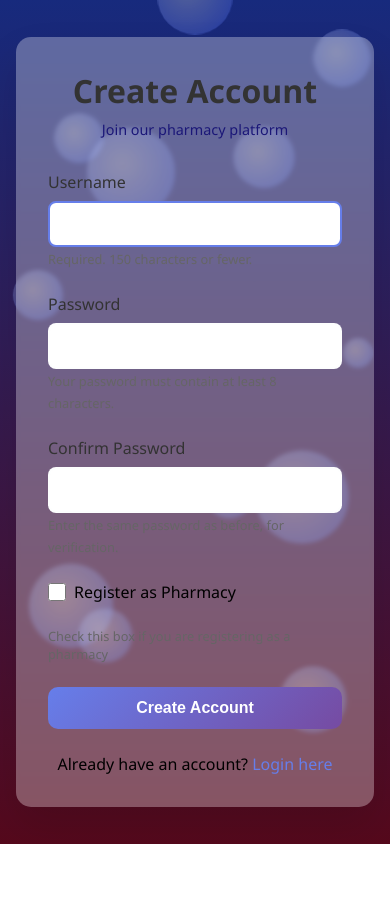
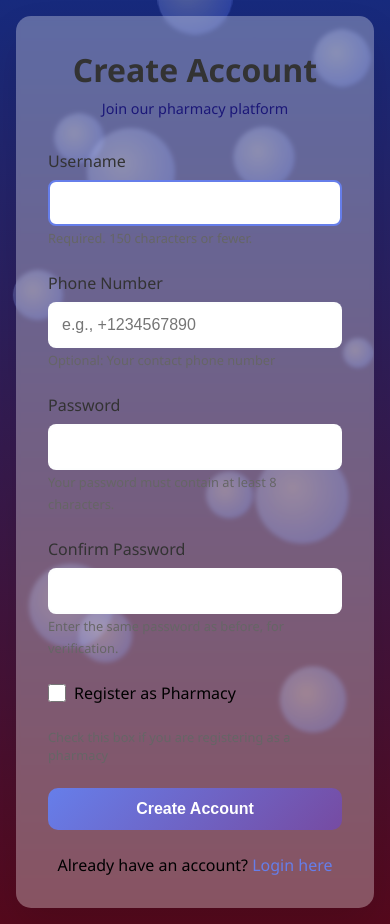
Before and after one commit to satvik-phadte/pharmacy-app-ByteMe, a Django app: page /auth/signup/ in a window 390 px wide. Before the commit the page ends 844 px from the top, so only its background shows below. Run offline with Django 5.2, Linux system fonts and the light colour scheme.

Commit message:
Implement low stock/expiry warnings, phone number in registration, and UI improvements

```diff
--- a/backend/authentication/forms.py
+++ b/backend/authentication/forms.py
@@ -3,6 +3,13 @@ from django.contrib.auth.forms import UserCreationForm, AuthenticationForm
 from .models import User, PharmacyLocation, Medicine, Inventory, CustomerLocation, Reminder
 
 class UserRegistrationForm(UserCreationForm):
+    phone_number = forms.CharField(
+        max_length=15,
+        required=False,
+        label="Phone Number",
+        help_text="Optional: Your contact phone number",
+        widget=forms.TextInput(attrs={'placeholder': 'e.g., +1234567890'})
+    )
     is_pharmacy = forms.BooleanField(
         required=False,
         label="Register as Pharmacy",
@@ -11,7 +18,7 @@ class UserRegistrationForm(UserCreationForm):
 
     class Meta:
         model = User
-        fields = ('username', 'password1', 'password2', 'is_pharmacy')
+        fields = ('username', 'phone_number', 'password1', 'password2', 'is_pharmacy')
 
     def __init__(self, *args, **kwargs):
         super().__init__(*args, **kwargs)
--- a/backend/authentication/models.py
+++ b/backend/authentication/models.py
@@ -4,6 +4,7 @@ from django.core.validators import MinValueValidator, MaxValueValidator
 
 class User(AbstractUser):
     is_pharmacy = models.BooleanField(default=False, verbose_name="Pharmacy Account")
+    phone_number = models.CharField(max_length=15, blank=True, help_text="Contact phone number")
 
     def __str__(self):
         return self.username
@@ -48,6 +49,22 @@ class Inventory(models.Model):
     def __str__(self):
         return f"{self.medicine.name} - {self.pharmacy.username} - Qty: {self.quantity}"
 
+    @property
+    def is_low_stock(self):
+        return self.quantity <= 5
+
+    @property
+    def is_expiring_soon(self):
+        from datetime import date, timedelta
+        if self.expiry_date:
+            return self.expiry_date <= date.today() + timedelta(days=30)
+        return False
+
+    @property
+    def is_expired(self):
+        from datetime import date
+        return self.expiry_date and self.expiry_date < date.today()
+
     class Meta:
         unique_together = ['pharmacy', 'medicine']
 
--- a/backend/authentication/templates/authentication/medicine_search.html
+++ b/backend/authentication/templates/authentication/medicine_search.html
@@ -44,7 +44,7 @@
                 <div class="pharmacy-info">
                     <h4>{{ result.pharmacy_location.name }}</h4>
                     <p class="address">{{ result.pharmacy_location.address }}</p>
-                    <p class="distance">📍 {{ result.distance }} km away</p>
+                    <p class="distance"> {{ result.distance }} km away</p>
                     {% if result.pharmacy_location.phone %}
                         <p class="phone">📞 {{ result.pharmacy_location.phone }}</p>
                     {% endif %}
@@ -63,7 +63,6 @@
                 </div>
 
                 <div class="action-buttons">
-                    <a href="tel:{{ result.pharmacy_location.phone|default:'#' }}" class="btn-small btn-secondary">Call Pharmacy</a>
                     <a href="https://maps.google.com/?q={{ result.pharmacy_location.latitude }},{{ result.pharmacy_location.longitude }}" target="_blank" class="btn-small">Get Directions</a>
                 </div>
             </div>
--- a/backend/authentication/templates/authentication/signup.html
+++ b/backend/authentication/templates/authentication/signup.html
@@ -21,6 +21,19 @@
         {% endif %}
         {% if form.username.help_text %}
         <small style="color: #666; font-size: 0.8rem;">{{ form.username.help_text }}</small>
+        {% endif %}
+    </div>
+
+    <div class="form-group">
+        <label for="{{ form.phone_number.id_for_label }}">Phone Number</label>
+        {{ form.phone_number }}
+        {% if form.phone_number.errors %}
+        <div class="message error">
+            {{ form.phone_number.errors.0 }}
+        </div>
+        {% endif %}
+        {% if form.phone_number.help_text %}
+        <small style="color: #666; font-size: 0.8rem;">{{ form.phone_number.help_text }}</small>
         {% endif %}
     </div>
 
--- a/backend/authentication/views.py
+++ b/backend/authentication/views.py
@@ -89,9 +89,9 @@ def homepage_view(request):
         # Build 'taken today' map
         from datetime import date
         today = date.today()
-    taken_ids = [log.reminder_id for log in ReminderLog.objects.filter(reminder__in=reminders, date=today, taken=True)]
-    context['reminders'] = reminders
-    context['reminders_taken_today_ids'] = taken_ids
+        taken_ids = [log.reminder_id for log in ReminderLog.objects.filter(reminder__in=reminders, date=today, taken=True)]
+        context['reminders'] = reminders
+        context['reminders_taken_today_ids'] = taken_ids
 
     return render(request, 'authentication/homepage.html', context)
 
@@ -132,8 +132,16 @@ def inventory_list_view(request):
 
     inventory_items = Inventory.objects.filter(pharmacy=request.user).select_related('medicine')
 
+    # Gather low stock and expiry warnings
+    low_stock_items = [item for item in inventory_items if item.is_low_stock]
+    expiring_soon_items = [item for item in inventory_items if item.is_expiring_soon and not item.is_expired]
+    expired_items = [item for item in inventory_items if item.is_expired]
+
     return render(request, 'authentication/inventory_list.html', {
-        'inventory_items': inventory_items
+        'inventory_items': inventory_items,
+        'low_stock_items': low_stock_items,
+        'expiring_soon_items': expiring_soon_items,
+        'expired_items': expired_items,
     })
 
 @login_required
```
Also changed, not shown: backend/authentication/templates/authentication/inventory_list.html (+36 -1 lines), backend/authentication/migrations/0004_user_phone_number.py (added).
